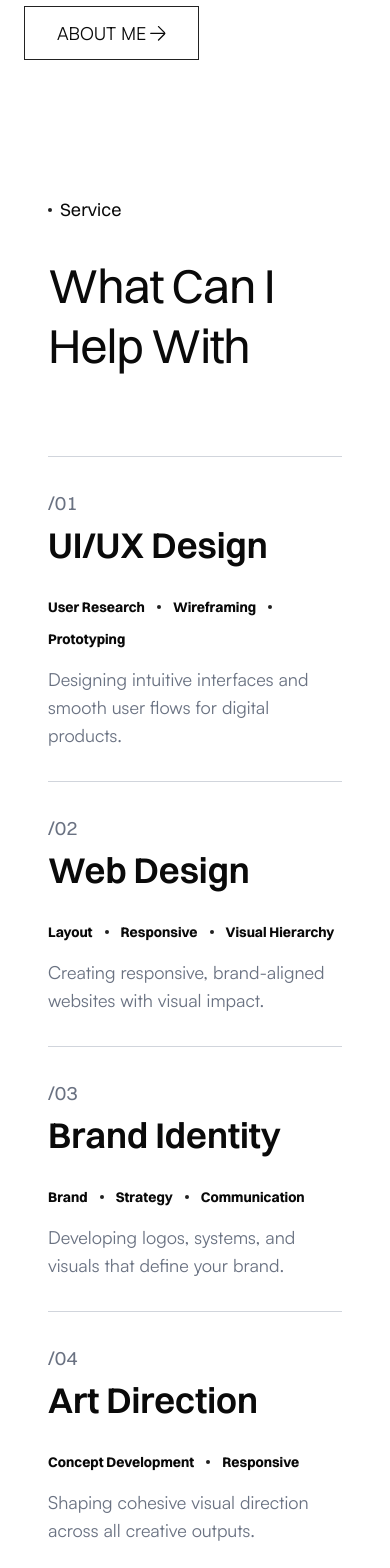
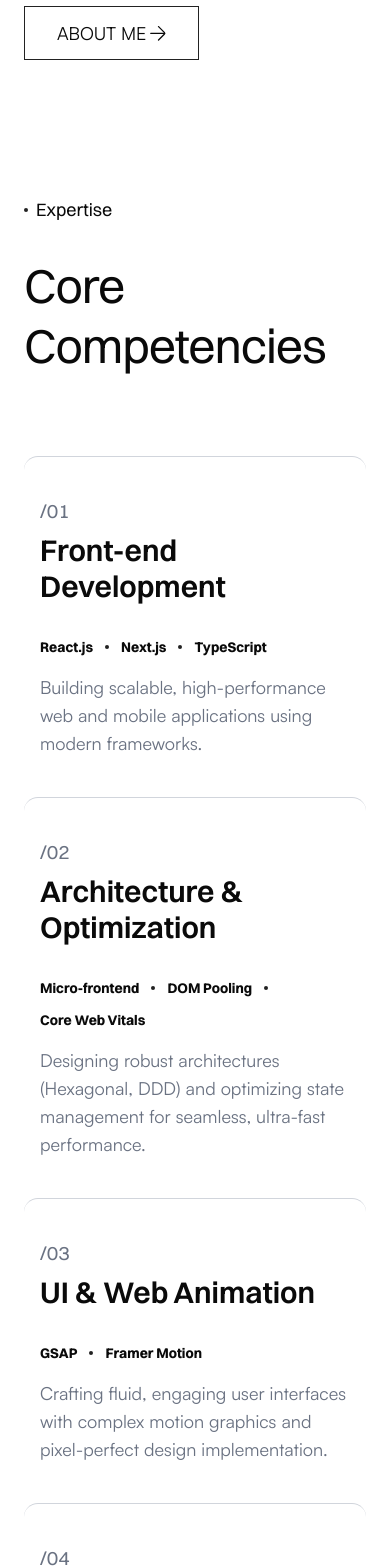
Before and after one commit to locT-581/loct-portfolio, a Next.js app: page /en in a window 390 px wide. Shown: the part 2360-3928 px from the top of the page. Built offline with nearby package versions, Linux system fonts and the light colour scheme.

Commit message:
feat: Update portfolio content, services, and footer links, add CV, and refine section backgrounds.

```diff
--- a/components/BlogSection.tsx
+++ b/components/BlogSection.tsx
@@ -61,10 +61,7 @@ export default function BlogSection() {
 	const locale = useLocale();
 
 	return (
-		<section
-			id="blog"
-			className="w-full px-6 md:px-[8%] py-16 md:py-24 bg-[#F2F2F2] dark:bg-[#111111]"
-		>
+		<section id="blog" className="w-full px-6 md:px-[8%] py-16 md:py-24">
 			<div className="flex gap-2 items-center text-lg md:text-xl font-switzer mb-5">
 				<div className="bg-black dark:bg-white rounded-full size-1" />
 				{t("blog.subTitle")}
--- a/components/CTASection.tsx
+++ b/components/CTASection.tsx
@@ -8,7 +8,10 @@ export default function CTASection() {
 	const locale = useLocale();
 
 	return (
-		<section className="w-full bg-[#1c1c1c] text-[#F2F2F2] px-6 md:px-[10%] py-16 md:py-24">
+		<section
+			id="contact"
+			className="w-full bg-[#1c1c1c] text-[#F2F2F2] px-6 md:px-[10%] py-16 md:py-24"
+		>
 			<div className="flex flex-col gap-10 md:gap-14 w-full mx-auto">
 				<h2 className="text-5xl md:text-7xl lg:text-[86px] font-switzer font-medium leading-[1.1] tracking-tight whitespace-pre-line">
 					{t("cta.heading")}
--- a/components/FeaturedProjectsSection.tsx
+++ b/components/FeaturedProjectsSection.tsx
@@ -9,10 +9,7 @@ export default function FeaturedProjectsSection() {
 	const t = useTranslations("Index");
 
 	return (
-		<section
-			id="featured-projects"
-			className="w-full px-12 py-16 md:py-24 bg-[#F2F2F2] dark:bg-transparent"
-		>
+		<section id="featured-projects" className="w-full px-12 py-16 md:py-24">
 			<div className="flex flex-col md:flex-row justify-between items-end mb- md:mb-24 gap-8">
 				<div className="flex flex-col gap-6">
 					<div className="flex gap-2 items-center text-lg md:text-xl font-switzer">
--- a/components/ProjectsSection.tsx
+++ b/components/ProjectsSection.tsx
@@ -12,10 +12,7 @@ export default function ProjectsSection() {
 	const categories = t.raw("discover.categories") as string[];
 
 	return (
-		<section
-			id="projects"
-			className="w-full px-6 md:px-[10%] py-16 md:py-24 bg-[#EAEAEA] dark:bg-transparent"
-		>
+		<section id="projects" className="w-full px-6 md:px-[10%] py-16 md:py-24">
 			<div className="flex flex-col md:flex-row justify-between items-start md:items-end mb-16 gap-6">
 				<div className="flex gap-2 items-center text-lg md:text-xl font-switzer">
 					<div className="bg-black dark:bg-white rounded-full size-1" />
--- a/components/ServicesSection.tsx
+++ b/components/ServicesSection.tsx
@@ -1,6 +1,24 @@
 "use client";
-import { motion } from "motion/react";
+import { motion, type Variants } from "motion/react";
 import { useTranslations } from "next-intl";
+
+const containerVariants: Variants = {
+	hidden: {},
+	visible: {
+		transition: {
+			staggerChildren: 0.2,
+		},
+	},
+};
+
+const itemVariants: Variants = {
+	hidden: { opacity: 0, y: 30 },
+	visible: {
+		opacity: 1,
+		y: 0,
+		transition: { duration: 0.8, ease: [0.22, 1, 0.36, 1] },
+	},
+};
 
 const ServiceItem = ({
 	number,
@@ -15,37 +33,68 @@ const ServiceItem = ({
 }) => {
 	return (
 		<motion.div
-			initial={{ opacity: 0, y: 20 }}
-			whileInView={{ opacity: 1, y: 0 }}
-			viewport={{ once: true }}
-			className="flex flex-col lg:flex-row justify-between py-8 md:py-16 border-t border-gray-300 dark:border-gray-800 w-full group"
+			variants={itemVariants}
+			whileHover="hover"
+			className="flex flex-col lg:flex-row justify-between py-10 md:py-12 border-t border-gray-300 dark:border-gray-800 w-full group relative overflow-hidden transition-colors duration-500 hover:bg-black/5 dark:hover:bg-white/5 px-4 rounded-xl"
 		>
 			{/* Left side: Number and Title */}
-			<div className="flex flex-col mb-8 lg:mb-0 w-full lg:w-1/2">
-				<span className="text-xl md:text-2xl mb-2 text-gray-500 font-switzer">
+			<div className="flex flex-col mb-8 lg:mb-0 w-full lg:w-1/2 relative z-10">
+				<motion.span
+					variants={{
+						hover: { x: 10, color: "var(--foreground)" },
+					}}
+					className="text-xl md:text-2xl mb-2 text-gray-500 font-switzer transition-colors duration-300"
+				>
 					{number}
-				</span>
-				<h3 className="text-4xl md:text-5xl lg:text-6xl font-semibold font-switzer">
+				</motion.span>
+				<motion.h3
+					variants={{
+						hover: { x: 20 },
+					}}
+					className="text-3xl md:text-4xl lg:text-5xl font-semibold font-switzer group-hover:text-black dark:group-hover:text-white transition-colors duration-300"
+				>
 					{title}
-				</h3>
+				</motion.h3>
 			</div>
 
 			{/* Right side: Tags and Description */}
-			<div className="flex flex-col w-full lg:w-1/2 justify-center lg:items-end gap-4">
+			<div className="flex flex-col w-full lg:w-1/2 justify-center lg:items-end gap-4 relative z-10">
 				<div className="flex flex-wrap items-center gap-3 text-sm md:text-base font-bold font-switzer">
 					{tags.map((tag, i) => (
-						<div key={tag} className="flex items-center gap-3">
-							<span>{tag}</span>
+						<motion.div
+							key={tag}
+							variants={{
+								hover: { y: -2, scale: 1.05 },
+							}}
+							className="flex items-center gap-3"
+						>
+							<span className="group-hover:text-primary transition-colors duration-300">
+								{tag}
+							</span>
 							{i < tags.length - 1 && (
 								<span className="bg-black dark:bg-white rounded-full size-1 block" />
 							)}
-						</div>
+						</motion.div>
 					))}
 				</div>
-				<p className="text-gray-500 text-lg md:text-xl lg:text-right lg:max-w-md">
+				<motion.p
+					variants={{
+						hover: { x: -10 },
+					}}
+					className="text-gray-500 text-lg md:text-xl lg:text-right lg:max-w-md group-hover:text-gray-900 dark:group-hover:text-gray-300 transition-colors duration-300"
+				>
 					{desc}
-				</p>
+				</motion.p>
 			</div>
+
+			{/* Animated underline or reveal line */}
+			<motion.div
+				className="absolute bottom-0 left-0 h-0.5 bg-black dark:bg-white w-0"
+				variants={{
+					hover: { width: "100%" },
+				}}
+				transition={{ duration: 0.4, ease: "easeInOut" }}
+			/>
 		</motion.div>
 	);
 };
@@ -58,9 +107,15 @@ export default function ServicesSection() {
 	return (
 		<section
 			id="services"
-			className="w-full flex flex-col gap-12 md:gap-24 px-12 pt-16 md:pt-24"
+			className="w-full flex flex-col gap-12 md:gap-24 px-6 md:px-12 pt-16 md:pt-24"
 		>
-			<div className="flex flex-col lg:flex-row justify-between items-start">
+			<motion.div
+				initial={{ opacity: 0, y: 20 }}
+				whileInView={{ opacity: 1, y: 0 }}
+				viewport={{ once: true }}
+				transition={{ duration: 0.8 }}
+				className="flex flex-col lg:flex-row justify-between items-start"
+			>
 				<div className="flex gap-2 items-center text-lg md:text-xl font-switzer lg:self-start lg:mt-6 mb-8 lg:mb-0">
 					<div className="bg-black dark:bg-white rounded-full size-1" />
 					{t("servicesSubTitle")}
@@ -68,12 +123,16 @@ export default function ServicesSection() {
 				<h2 className="text-5xl md:text-7xl lg:text-8xl font-switzer lg:w-3/4 lg:text-right leading-tight tracking-tight">
 					{t("servicesHeading")}
 				</h2>
-			</div>
+			</motion.div>
 
-			<div className="flex flex-col w-full mt-8 md:mt-16">
+			<motion.div
+				variants={containerVariants}
+				initial="hidden"
+				whileInView="visible"
+				viewport={{ once: true, margin: "-100px" }}
+				className="flex flex-col w-full mt-8 md:mt-16"
+			>
 				{serviceKeys.map((key) => {
-					// Use t.raw to get the array properly, or access each element if it was fixed
-					// We'll safely acquire tags from the translated json using t.raw for arrays or objects
 					const tags = t.raw(`services.${key}.tags`) as string[];
 
 					return (
@@ -86,7 +145,7 @@ export default function ServicesSection() {
 						/>
 					);
 				})}
-			</div>
+			</motion.div>
 		</section>
 	);
 }
--- a/messages/en.json
+++ b/messages/en.json
@@ -8,32 +8,32 @@
 			"projects": "Projects Completed",
 			"satisfaction": "Client Satisfaction"
 		},
-		"servicesHeading": "What Can I Help With",
-		"servicesSubTitle": "Service",
+		"servicesHeading": "Core Competencies",
+		"servicesSubTitle": "Expertise",
 		"services": {
 			"1": {
 				"number": "/01",
-				"title": "UI/UX Design",
-				"tags": ["User Research", "Wireframing", "Prototyping"],
-				"desc": "Designing intuitive interfaces and smooth user flows for digital products."
+				"title": "Front-end Development",
+				"tags": ["React.js", "Next.js", "TypeScript"],
+				"desc": "Building scalable, high-performance web and mobile applications using modern frameworks."
 			},
 			"2": {
 				"number": "/02",
-				"title": "Web Design",
-				"tags": ["Layout", "Responsive", "Visual Hierarchy"],
-				"desc": "Creating responsive, brand-aligned websites with visual impact."
+				"title": "Architecture & Optimization",
+				"tags": ["Micro-frontend", "DOM Pooling", "Core Web Vitals"],
+				"desc": "Designing robust architectures (Hexagonal, DDD) and optimizing state management for seamless, ultra-fast performance."
 			},
 			"3": {
 				"number": "/03",
-				"title": "Brand Identity",
-				"tags": ["Brand", "Strategy", "Communication"],
-				"desc": "Developing logos, systems, and visuals that define your brand."
+				"title": "UI & Web Animation",
+				"tags": ["GSAP", "Framer Motion"],
+				"desc": "Crafting fluid, engaging user interfaces with complex motion graphics and pixel-perfect design implementation."
 			},
 			"4": {
 				"number": "/04",
-				"title": "Art Direction",
-				"tags": ["Concept Development", "Responsive"],
-				"desc": "Shaping cohesive visual direction across all creative outputs."
+				"title": "AI-Driven Development",
+				"tags": ["AI Agents", "Claude", "Github Copilot"],
+				"desc": "Leveraging AI tools to drastically reduce coding time and rapidly prototype high-quality MVPs."
 			}
 		},
 		"featured": {
@@ -138,12 +138,12 @@
 			}
 		},
 		"cta": {
-			"heading": "Ready to Build Something\nGreat Together?",
+			"heading": "Ready to Code. \nAvailable for Full-time\nRoles & Projects.",
 			"phoneLabel": "Phone:",
 			"phoneValue": "(+84)927 038 604",
 			"mailLabel": "Mail:",
 			"mailValue": "loct.se581@gmail.com",
-			"btn": "CONTACT US NOW"
+			"btn": "GET IN TOUCH"
 		},
 		"blog": {
 			"subTitle": "Blog",
@@ -349,11 +349,11 @@
 	},
 	"Footer": {
 		"brand": "LocT®",
-		"description": "Designing clarity, creativity, and connection—one project at a time. Each design is a thoughtful blend of purpose, story, and visual impact.",
+		"description": "Architecting scalable web applications and delivering fluid user experiences. Every line of code is carefully optimized for performance, maintainability, and visual impact.",
 		"emailLabel": "Email:",
 		"phoneLabel": "Phone:",
 		"locationLabel": "Location:",
-		"locationValue": "Available worldwide",
+		"locationValue": "Can Tho, Vietnam | Remote Worldwide",
 		"quickLinks": {
 			"title": "Quick Links",
 			"home": "Home",
@@ -365,17 +365,16 @@
 		},
 		"morePages": {
 			"title": "More Pages",
-			"styleGuide": "Style Guide",
-			"licenses": "Licenses",
-			"404Page": "404 Page",
-			"privacy": "Policy Privacy"
+			"resume": "My Resume (CV)",
+			"techStack": "Tech Stack",
+			"sourceCode": "Source Code"
 		},
 		"socialMedia": {
 			"title": "Social Media",
-			"instagram": "Instagram",
-			"dribbble": "Dribbble",
+			"github": "GitHub",
 			"linkedin": "Linkedin",
-			"behance": "Behance"
+			"upwork": "Upwork",
+			"pinterest": "Pinterest"
 		},
 		"copyright": "© 2026 LocT. All Rights Reserved."
 	},
--- a/messages/vi.json
+++ b/messages/vi.json
@@ -8,32 +8,32 @@
 			"projects": "Dự án hoàn thành",
 			"satisfaction": "Độ hài lòng"
 		},
-		"servicesHeading": "Tôi có thể giúp được gì",
-		"servicesSubTitle": "Dịch vụ",
+		"servicesHeading": "Năng Lực Cốt Lõi",
+		"servicesSubTitle": "Chuyên môn",
 		"services": {
 			"1": {
 				"number": "/01",
-				"title": "Thiết kế UI/UX",
-				"tags": ["Nghiên cứu người dùng", "Wireframe", "Prototype"],
-				"desc": "Thiết kế giao diện trực quan và luồng người dùng mượt mà cho các sản phẩm kỹ thuật số."
+				"title": "Lập trình Front-end",
+				"tags": ["React.js", "Next.js", "TypeScript"],
+				"desc": "Xây dựng các ứng dụng web và mobile hiệu năng cao, dễ mở rộng với các framework hiện đại."
 			},
 			"2": {
 				"number": "/02",
-				"title": "Thiết kế Web",
-				"tags": ["Bố cục", "Responsive", "Phân cấp thị giác"],
-				"desc": "Tạo ra các trang web responsive, chuẩn thương hiệu và ấn tượng thị giác."
+				"title": "Kiến trúc & Tối ưu Hiệu năng",
+				"tags": ["Micro-frontend", "DOM Pooling", "Core Web Vitals"],
+				"desc": "Thiết kế kiến trúc phần mềm vững chắc (Hexagonal, DDD) và tối ưu quản trị dữ liệu mang lại trải nghiệm siêu mượt mà."
 			},
 			"3": {
 				"number": "/03",
-				"title": "Nhận diện thương hiệu",
-				"tags": ["Thương hiệu", "Chiến lược", "Truyền thông"],
-				"desc": "Phát triển logo, hệ thống định vị và hình ảnh định hình thương hiệu của bạn."
+				"title": "Giao diện & Hiệu ứng Web",
+				"tags": ["GSAP", "Framer Motion"],
+				"desc": "Tạo giao diện người dùng mượt mà, cuốn hút với các hiệu ứng chuyển động phức tạp và thiết kế hoàn hảo."
 			},
 			"4": {
 				"number": "/04",
-				"title": "Chỉ đạo nghệ thuật",
-				"tags": ["Phát triển ý tưởng", "Responsive"],
-				"desc": "Định hướng hình ảnh nhất quán xuyên suốt tất cả các sản phẩm sáng tạo."
+				"title": "Tích hợp AI Agent",
+				"tags": ["AI Agents", "Claude", "Github Copilot"],
+				"desc": "Tận dụng các công cụ AI để giảm thiểu thời gian code và phác thảo nhanh các sản phẩm MVP chất lượng cao."
 			}
 		},
 		"featured": {
@@ -138,7 +138,7 @@
 			}
 		},
 		"cta": {
-			"heading": "Sẵn sàng để kiến tạo\nnhững điều tuyệt vời?",
+			"heading": "Sẵn sàng làm việc. \nNhận dự án và các vị trí \nFull-time",
 			"phoneLabel": "Điện thoại:",
 			"phoneValue": "(+84)927 038 604",
 			"mailLabel": "Email:",
@@ -349,11 +349,11 @@
 	},
 	"Footer": {
 		"brand": "LocT®",
-		"description": "Thiết kế sự rõ ràng, sáng tạo và kết nối — từng dự án một. Mỗi thiết kế là một sự pha trộn chu đáo giữa mục đích, câu chuyện và tác động thị giác.",
+		"description": "Kiến tạo các ứng dụng web mở rộng và mang lại trải nghiệm người dùng mượt mà. Mỗi dòng code đều được tối ưu hóa cẩn thận để đạt hiệu năng cao, dễ bảo trì và hoàn thiện về mặt giao diện.",
 		"emailLabel": "Email:",
 		"phoneLabel": "Điện thoại:",
 		"locationLabel": "Địa điểm:",
-		"locationValue": "Sẵn sàng trên toàn thế giới",
+		"locationValue": "Cần Thơ, Việt Nam | Từ xa toàn cầu",
 		"quickLinks": {
 			"title": "Liên kết nhanh",
 			"home": "Trang chủ",
@@ -365,17 +365,16 @@
 		},
 		"morePages": {
 			"title": "Trang khác",
-			"styleGuide": "Hướng dẫn phong cách",
-			"licenses": "Giấy phép",
-			"404Page": "Trang 404",
-			"privacy": "Chính sách bảo mật"
+			"resume": "Hồ sơ của tôi (CV)",
+			"techStack": "Kỹ năng công nghệ",
+			"sourceCode": "Mã nguồn"
 		},
 		"socialMedia": {
 			"title": "Mạng xã hội",
-			"instagram": "Instagram",
-			"dribbble": "Dribbble",
+			"github": "GitHub",
 			"linkedin": "Linkedin",
-			"behance": "Behance"
+			"upwork": "Upwork",
+			"pinterest": "Pinterest"
 		},
 		"copyright": "© 2026 LocT. Bảo lưu mọi quyền."
 	},
```
Also changed, not shown: components/Footer.tsx (+157 -46 lines), 1 other file (tests, documents, lock files or other folders).
